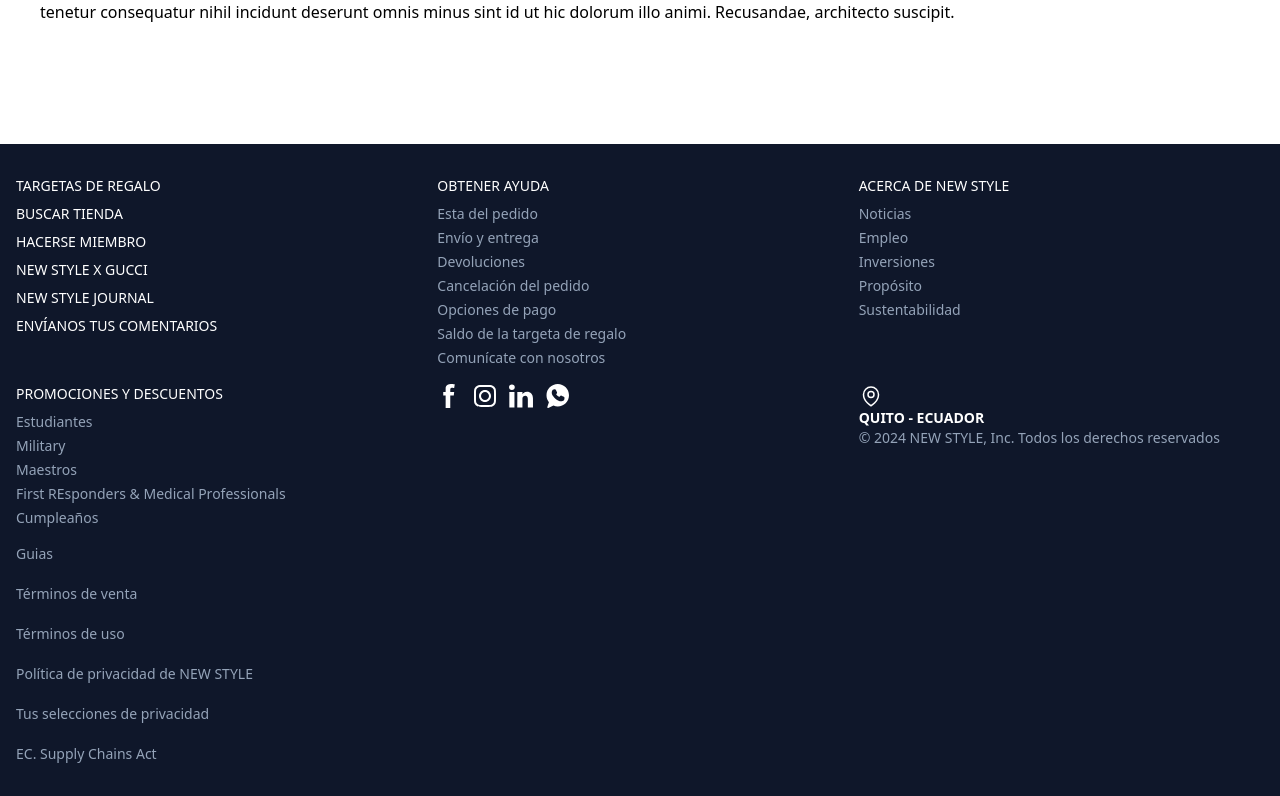
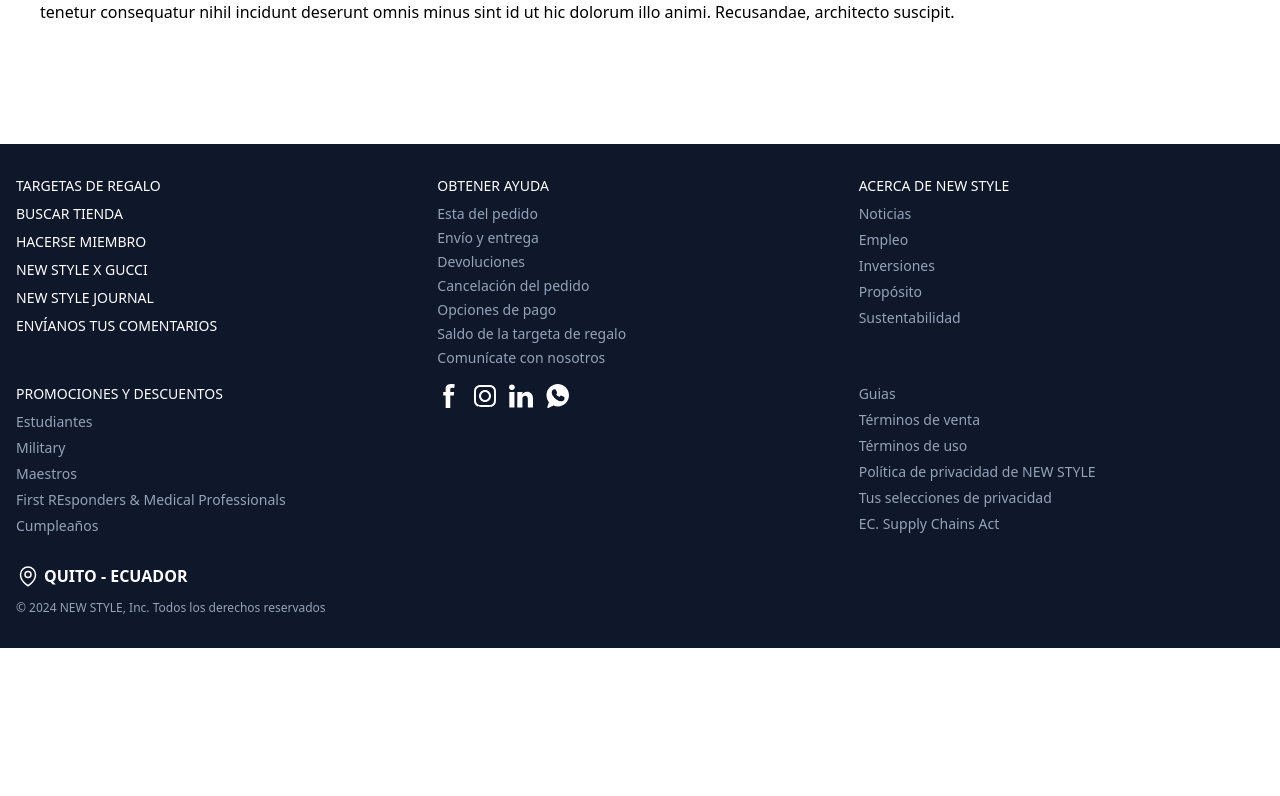
Before and after one commit to JeffersonDaviid/ecomerce-jeff, a Svelte app: page / in a window 1280 px wide. Shown: the part 1970-2766 px from the top of the page. After the commit the page ends 2618 px from the top, so only its background shows below. Built offline with nearby package versions, Linux system fonts and the light colour scheme; what tailwindcss-animated would draw is missing.

Commit message:
upgrade links footer

```diff
--- a/src/App.jsx
+++ b/src/App.jsx
@@ -97,6 +97,7 @@
 						</li>
 
 						<li>
+							<a href='#'></a>
 							<a
 								href='#'
 								className='text-xl font-bold'>
@@ -415,25 +416,103 @@
 			</aside>
 
 			<footer className='flex flex-col grid-cols-3 gap-4 px-4 py-8 text-sm text-white bg-slate-900 sm:grid'>
-				<ul className='flex flex-col gap-2 pb-3 border-b-2 border-slate-300 sm:border-none'>
-					<li>TARGETAS DE REGALO</li>
-					<li>BUSCAR TIENDA</li>
-					<li>HACERSE MIEMBRO</li>
-					<li>NEW STYLE X GUCCI</li>
-					<li>NEW STYLE JOURNAL</li>
-					<li>ENVÍANOS TUS COMENTARIOS</li>
+				<ul className='pb-3 space-y-2 border-b-2 border-slate-300 sm:border-none'>
+					<li>
+						<a
+							href='#'
+							className='hover:text-white'>
+							TARGETAS DE REGALO
+						</a>
+					</li>
+					<li>
+						<a
+							href='#'
+							className='hover:text-white'>
+							BUSCAR TIENDA
+						</a>
+					</li>
+					<li>
+						<a
+							href='#'
+							className='hover:text-white'>
+							HACERSE MIEMBRO
+						</a>
+					</li>
+					<li>
+						<a
+							href='#'
+							className='hover:text-white'>
+							NEW STYLE X GUCCI
+						</a>
+					</li>
+					<li>
+						<a
+							href='#'
+							className='hover:text-white'>
+							NEW STYLE JOURNAL
+						</a>
+					</li>
+					<li>
+						<a
+							href='#'
+							className='hover:text-white'>
+							ENVÍANOS TUS COMENTARIOS
+						</a>
+					</li>
 				</ul>
 
 				<ul className='flex justify-between gap-2 sm:flex-col'>
 					<li>OBTENER AYUDA</li>
 					<ul className='flex-col hidden gap-1 sm:flex text-slate-400 '>
-						<li>Esta del pedido</li>
-						<li>Envío y entrega</li>
-						<li>Devoluciones</li>
-						<li>Cancelación del pedido</li>
-						<li>Opciones de pago</li>
-						<li>Saldo de la targeta de regalo</li>
-						<li>Comunícate con nosotros</li>
+						<li>
+							<a
+								href='#'
+								className='hover:text-white'>
+								Esta del pedido
+							</a>
+						</li>
+						<li>
+							<a
+								href='#'
+								className='hover:text-white'>
+								Envío y entrega
+							</a>
+						</li>
+						<li>
+							<a
+								href='#'
+								className='hover:text-white'>
+								Devoluciones
+							</a>
+						</li>
+						<li>
+							<a
+								href='#'
+								className='hover:text-white'>
+								Cancelación del pedido
+							</a>
+						</li>
+						<li>
+							<a
+								href='#'
+								className='hover:text-white'>
+								Opciones de pago
+							</a>
+						</li>
+						<li>
+							<a
+								href='#'
+								className='hover:text-white'>
+								Saldo de la targeta de regalo
+							</a>
+						</li>
+						<li>
+							<a
+								href='#'
+								className='hover:text-white'>
+								Comunícate con nosotros
+							</a>
+						</li>
 					</ul>
 					{isOpenGetHelp ? (
 						<svg
@@ -468,25 +547,97 @@
 					)}
 				</ul>
 				{isOpenGetHelp && (
-					<ul className='flex flex-col gap-1 text-slate-400 sm:hidden'>
-						<li>Esta del pedido</li>
-						<li>Envío y entrega</li>
-						<li>Devoluciones</li>
-						<li>Cancelación del pedido</li>
-						<li>Opciones de pago</li>
-						<li>Saldo de la targeta de regalo</li>
-						<li>Comunícate con nosotros</li>
+					<ul className='space-y-1.5 text-slate-400 sm:hidden'>
+						<li>
+							<a
+								href='#'
+								className='hover:text-white'>
+								Esta del pedido
+							</a>
+						</li>
+						<li>
+							<a
+								href='#'
+								className='hover:text-white'>
+								Envío y entrega
+							</a>
+						</li>
+						<li>
+							<a
+								href='#'
+								className='hover:text-white'>
+								Devoluciones
+							</a>
+						</li>
+						<li>
+							<a
+								href='#'
+								className='hover:text-white'>
+								Cancelación del pedido
+							</a>
+						</li>
+						<li>
+							<a
+								href='#'
+								className='hover:text-white'>
+								Opciones de pago
+							</a>
+						</li>
+						<li>
+							<a
+								href='#'
+								className='hover:text-white'>
+								Saldo de la targeta de regalo
+							</a>
+						</li>
+						<li>
+							<a
+								href='#'
+								className='hover:text-white'>
+								Comunícate con nosotros
+							</a>
+						</li>
 					</ul>
 				)}
 
 				<ul className='flex justify-between gap-2 sm:flex-col sm:justify-start'>
 					<li>ACERCA DE NEW STYLE</li>
-					<ul className='flex-col hidden gap-1 sm:flex text-slate-400'>
-						<li>Noticias</li>
-						<li>Empleo</li>
-						<li>Inversiones</li>
-						<li>Propósito</li>
-						<li>Sustentabilidad</li>
+					<ul className='space-y-1.5 hidden sm:block text-slate-400'>
+						<li>
+							<a
+								href='#'
+								className='hover:text-white'>
+								Noticias
+							</a>
+						</li>
+						<li>
+							<a
+								href='#'
+								className='hover:text-white'>
+								Empleo
+							</a>
+						</li>
+						<li>
+							<a
+								href='#'
+								className='hover:text-white'>
+								Inversiones
+							</a>
+						</li>
+						<li>
+							<a
+								href='#'
+								className='hover:text-white'>
+								Propósito
+							</a>
+						</li>
+						<li>
+							<a
+								href='#'
+								className='hover:text-white'>
+								Sustentabilidad
+							</a>
+						</li>
 					</ul>
 
 					{isOpenAboutUs ? (
@@ -522,23 +673,83 @@
 					)}
 				</ul>
 				{isOpenAboutUs && (
-					<ul className='flex flex-col gap-1 text-slate-400 sm:hidden'>
-						<li>Noticias</li>
-						<li>Empleo</li>
-						<li>Inversiones</li>
-						<li>Propósito</li>
-						<li>Sustentabilidad</li>
+					<ul className='space-y-1.5 text-slate-400 sm:hidden'>
+						<li>
+							<a
+								href='#'
+								className='hover:text-white'>
+								Noticias
+							</a>
+						</li>
+						<li>
+							<a
+								href='#'
+								className='hover:text-white'>
+								Empleo
+							</a>
+						</li>
+						<li>
+							<a
+								href='#'
+								className='hover:text-white'>
+								Inversiones
+							</a>
+						</li>
+						<li>
+							<a
+								href='#'
+								className='hover:text-white'>
+								Propósito
+							</a>
+						</li>
+						<li>
+							<a
+								href='#'
+								className='hover:text-white'>
+								Sustentabilidad
+							</a>
+						</li>
 					</ul>
 				)}
 
 				<ul className='flex justify-between gap-2 sm:flex-col'>
 					<li>PROMOCIONES Y DESCUENTOS</li>
-					<ul className='flex-col hidden gap-1 sm:flex text-slate-400'>
-						<li>Estudiantes</li>
-						<li>Military</li>
-						<li>Maestros</li>
-						<li>First REsponders & Medical Professionals</li>
-						<li>Cumpleaños</li>
+					<ul className='space-y-1.5 hidden sm:block text-slate-400'>
+						<li>
+							<a
+								href='#'
+								className='hover:text-white'>
+								Estudiantes
+							</a>
+						</li>
+						<li>
+							<a
+								href='#'
+								className='hover:text-white'>
+								Military
+							</a>
+						</li>
+						<li>
+							<a
+								href='#'
+								className='hover:text-white'>
+								Maestros
+							</a>
+						</li>
+						<li>
+							<a
+								href='#'
+								className='hover:text-white'>
+								First REsponders & Medical Professionals
+							</a>
+						</li>
+						<li>
+							<a
+								href='#'
+								className='hover:text-white'>
+								Cumpleaños
+							</a>
+						</li>
 					</ul>
 					{isOpenPromotionsDiscounts ? (
 						<svg
@@ -573,17 +784,48 @@
 					)}
 				</ul>
 				{isOpenPromotionsDiscounts && (
-					<ul className='flex flex-col gap-1 text-slate-400 sm:hidden'>
-						<li>Estudiantes</li>
-						<li>Military</li>
-						<li>Maestros</li>
-						<li>First REsponders & Medical Professionals</li>
-						<li>Cumpleaños</li>
+					<ul className='space-y-1.5 text-slate-400 sm:hidden'>
+						<li>
+							<a
+								href='#'
+								className='hover:text-white'>
+								Estudiantes
+							</a>
+						</li>
+						<li>
+							<a
+								href='#'
+								className='hover:text-white'>
+								Military
+							</a>
+						</li>
+						<li>
+							<a
+								href='#'
+								className='hover:text-white'>
+								Maestros
+							</a>
+						</li>
+						<li>
+							<a
+								href='#'
+								className='hover:text-white'>
+								First REsponders & Medical Professionals
+							</a>
+						</li>
+						<li>
+							<a
+								href='#'
+								className='hover:text-white'>
+								Cumpleaños
+							</a>
+						</li>
 					</ul>
 				)}
 
 				<ul className='flex gap-3'>
 					<li>
+						<a href='#'></a>
 						<a
 							href='https://www.facebook.com/jeffersondavid27'
 							target='_blank'>
@@ -594,6 +836,7 @@
 						</a>
 					</li>
 					<li>
+						<a href='#'></a>
 						<a
 							href='https://www.instagram.com/soyjeffersondavid/'
 							target='_blank'>
@@ -604,6 +847,7 @@
 						</a>
 					</li>
 					<li>
+						<a href='#'></a>
 						<a
 							href='https://www.linkedin.com/in/jefferson-david-964083227/'
 							target='_blank'>
@@ -614,6 +858,7 @@
 						</a>
 					</li>
 					<li>
+						<a href='#'></a>
 						<a
 							href='https://api.whatsapp.com/send?phone=+593XXX-XXX-XXX'
 							target='_blank'>
@@ -625,7 +870,53 @@
 					</li>
 				</ul>
 
+				<ul className='space-y-1.5 text-slate-400'>
+					<li>
+						<a
+							href='#'
+							className='hover:text-white'>
+							Guias
+						</a>
+					</li>
+					<li>
+						<a
+							href='#'
+							className='hover:text-white'>
+							Términos de venta
+						</a>
+					</li>
+					<li>
+						<a
+							href='#'
+							className='hover:text-white'>
+							Términos de uso
+						</a>
+					</li>
+					<li>
+						<a
+							href='#'
+							className='hover:text-white'>
+							Política de privacidad de NEW STYLE
+						</a>
+					</li>
+					<li>
+						<a
+							href='#'
+							className='hover:text-white'>
+							Tus selecciones de privacidad
+						</a>
+					</li>
+					<li>
+						<a
+							href='#'
+							className='hover:text-white'>
+							EC. Supply Chains Act
+						</a>
+					</li>
+				</ul>
+
 				<div>
+					<p className='flex items-center gap-1 my-3'>
 						<svg
 							xmlns='http://www.w3.org/2000/svg'
 							fill='none'
@@ -644,20 +935,12 @@
 								d='M19.5 10.5c0 7.142-7.5 11.25-7.5 11.25S4.5 17.642 4.5 10.5a7.5 7.5 0 1 1 15 0Z'
 							/>
 						</svg>
-					<strong>QUITO - ECUADOR</strong>
-					<p className='text-slate-400'>
+						<strong className='text-base'>QUITO - ECUADOR</strong>
+					</p>
+					<p className='text-xs text-slate-400'>
 						© 2024 NEW STYLE, Inc. Todos los derechos reservados
 					</p>
 				</div>
-
-				<ul className='flex flex-col gap-5 text-slate-400'>
-					<li>Guias</li>
-					<li>Términos de venta</li>
-					<li>Términos de uso</li>
-					<li>Política de privacidad de NEW STYLE</li>
-					<li>Tus selecciones de privacidad</li>
-					<li>EC. Supply Chains Act</li>
-				</ul>
 			</footer>
 		</>
 	);
--- a/vite.config.js
+++ b/vite.config.js
@@ -4,5 +4,5 @@
 // https://vitejs.dev/config/
 export default defineConfig({
 	plugins: [react()],
-	base: '/e-commercexjeff/',
+	base: '/ecommerce-jeff/',
 });
```
Lines whose indentation alone changed are shown as unchanged.
